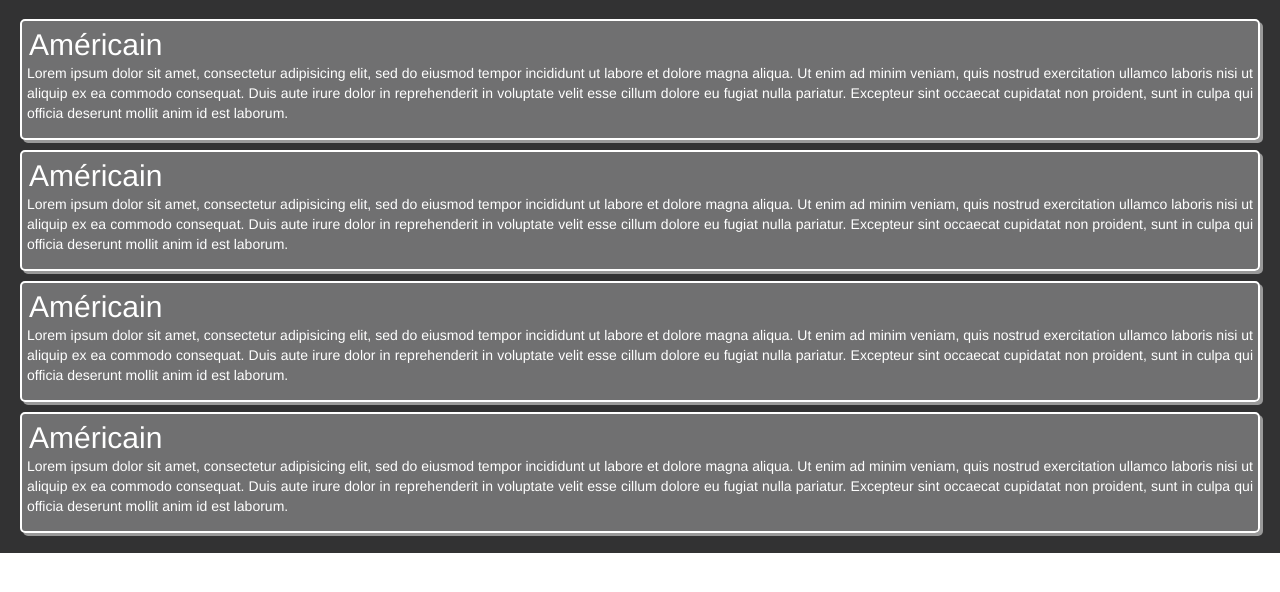
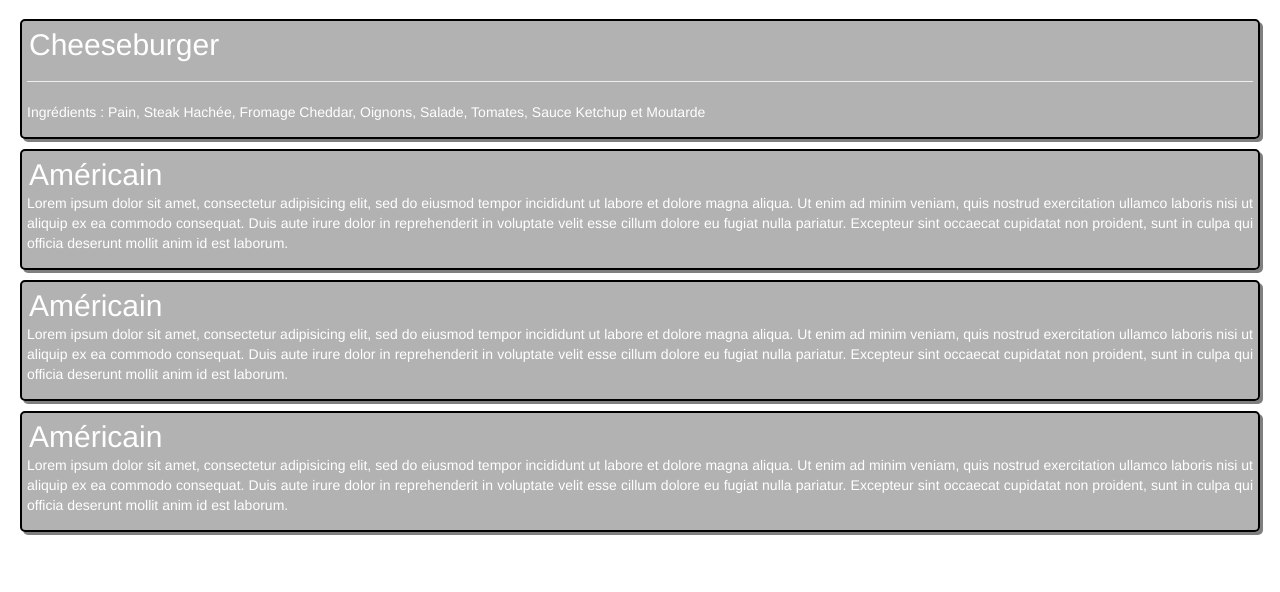
Before and after one commit to peiryg/Site_foodtruck, a PHP site: page /commandes.php in a window 1280 px wide. Shown: the part 51-643 px from the top of the page. Run offline with PHP 8.4, Linux system fonts and the light colour scheme; some libraries are stand-ins or nearby versions.

Commit message:
Modification contenue

```diff
--- a/commandes.php
+++ b/commandes.php
@@ -42,8 +42,8 @@
         </nav>
         <div class="contenu">
             <div class="commande">
-                <h2 class="titreCommande">Américain</h2>
-                <p>Lorem ipsum dolor sit amet, consectetur adipisicing elit, sed do eiusmod tempor incididunt ut labore et dolore magna aliqua. Ut enim ad minim veniam, quis nostrud exercitation ullamco laboris nisi ut aliquip ex ea commodo consequat. Duis aute irure dolor in reprehenderit in voluptate velit esse cillum dolore eu fugiat nulla pariatur. Excepteur sint occaecat cupidatat non proident, sunt in culpa qui officia deserunt mollit anim id est laborum.</p>
+                <h2 class="titreCommande">Cheeseburger</h2><hr>
+                <p>Ingrédients : Pain, Steak Hachée, Fromage Cheddar, Oignons, Salade, Tomates, Sauce Ketchup et Moutarde</p>
             </div>
             <div class="commande">
                 <h2 class="titreCommande">Américain</h2>
--- a/style.css
+++ b/style.css
@@ -7,8 +7,8 @@
     top: 50px;
     width: 100%;
     height: auto;
-    background-color: #323233;
-    color: white;
+    background-color: white;
+    color: black;
     padding: 10px;
     text-align: justify;
 }
@@ -18,10 +18,10 @@ footer{
 }
 .commande{
     padding: 5px;
-    border: 2px solid white;
+    border: 2px solid black;
     border-radius: 5px;
-    box-shadow: 3px 3px 0px rgba(255, 255, 255, 0.5);
-    background-color: rgba(255, 255, 255, 0.3);
+    box-shadow: 3px 3px 0px rgba(0, 0, 0, 0.5);
+    background-color: rgba(0, 0, 0, 0.3);
     color: white;
     margin: 10px;
 }
```
Also changed, not shown: nbproject/private/private.xml (added, +11 -0 lines).
